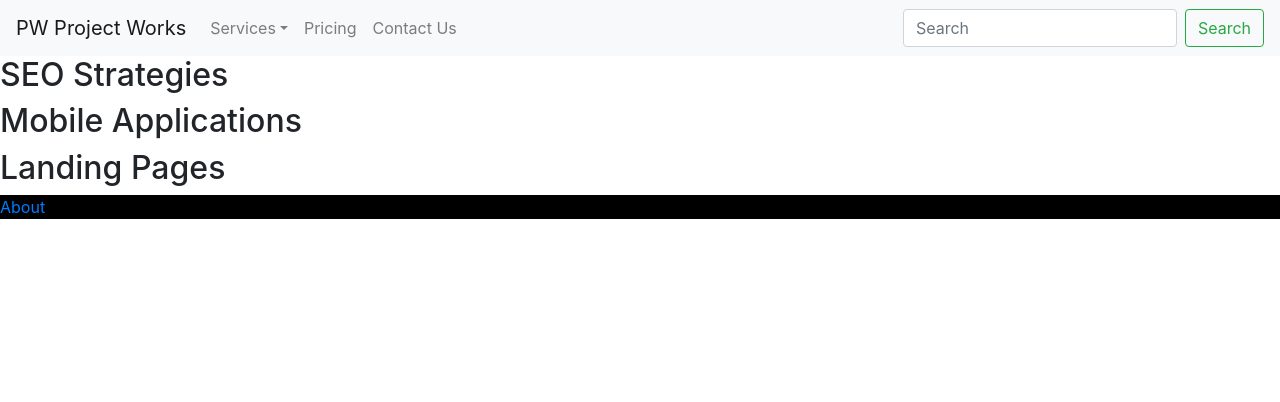
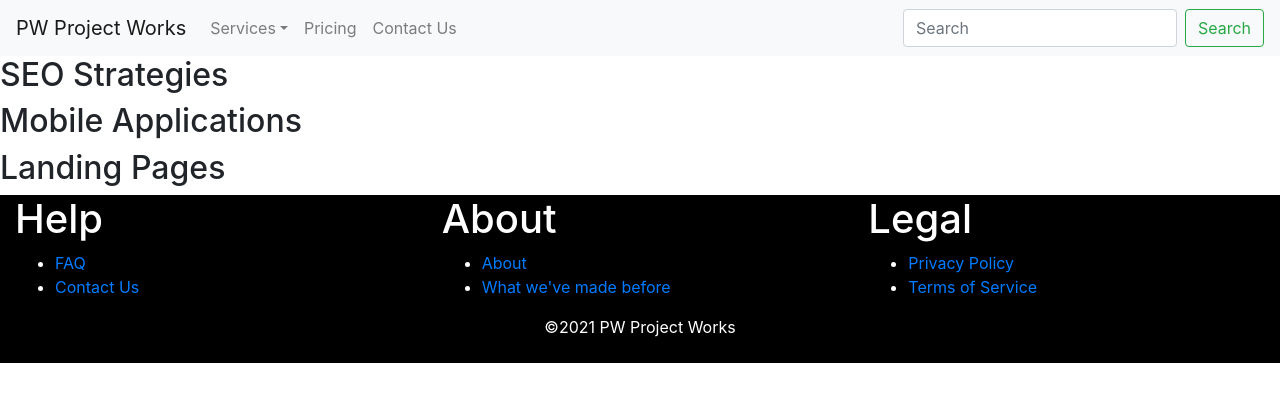
Before and after one commit to codebypaul/pw_project_works_front, a React (Create React App) app: page /services in a window 1280 px wide. Shown: the top 402 px of the page. Built offline with nearby package versions, Linux system fonts and the light colour scheme.

Commit message:
added more pages to site

```diff
--- a/package.json
+++ b/package.json
@@ -8,6 +8,7 @@
     "@testing-library/user-event": "^12.6.3",
     "bootstrap": "^4.6.0",
     "react": "^17.0.1",
+    "react-async-script-loader": "^0.3.0",
     "react-bootstrap": "^1.4.3",
     "react-dom": "^17.0.1",
     "react-router-dom": "^5.2.0",
--- a/src/App.js
+++ b/src/App.js
@@ -4,6 +4,7 @@ import { Switch, Route } from 'react-router-dom'
 // pages
 import About from './pages/About'
 import Contact from './pages/Contact'
+import FAQ from './pages/FAQ'
 import Home from './pages/Home'
 import Pricing from './pages/Pricing'
 import Reviews from './pages/Reviews'
@@ -19,6 +20,7 @@ function App() {
         <Route exact path='/' component={Home}/>
         <Route path='/about' component={About}/>
         <Route path='/contact_us' component={Contact}/>
+        <Route path='/FAQ' component={FAQ}/>
         <Route path='/pricing' component={Pricing}/>
         <Route path='/reviews' component={Reviews}/>
         <Route path='/services' component={Services}/>
--- a/src/components/Footer.js
+++ b/src/components/Footer.js
@@ -4,13 +4,58 @@ import styled from 'styled-components'
 export default function Footer() {
     return (
         <FooterWrapper>
-            <Link to='/about'>
-                About
-            </Link>
+            <div className="row m-0">
+                <div className="col-md-4">
+                    <h1>Help</h1>
+                    <ul>
+                        <li>
+                        <Link to='/FAQ'>FAQ</Link></li>
+                        <li>
+                            <Link to='/contact'>
+                                Contact Us
+                            </Link>
+                        </li>
+                    </ul>
+                </div>
+                <div className="col-md-4">
+                    <h1>About</h1>
+                    <ul>
+                        <li>
+                            <Link to='/about'>About</Link>
+                        </li>
+                        <li>
+                            <Link to='/projects'>What we've made before</Link>
+                        </li>
+                    </ul>
+                </div>
+                <div className="col-md-4">
+                    <h1>Legal</h1>
+                    <ul>
+                        <li>
+                            <Link to='/privacy_policy'>
+                                Privacy Policy
+                            </Link>
+                        </li>
+                        <li>
+                            <Link to='terms_of_service'>
+                                Terms of Service
+                            </Link>
+                        </li>
+                    </ul>
+                </div>
+            </div>
+            <div className="container text-center">
+                <span>©2021 PW Project Works</span>
+                <div>
+                    <img src="" alt=""/>
+                    <img src="" alt=""/>
+                </div>
+            </div>
         </FooterWrapper>
     )
 }
 
 const FooterWrapper = styled.footer`
     background: black;
+    color: white;
 `
--- a/src/pages/About.js
+++ b/src/pages/About.js
@@ -1,7 +1,8 @@
 export default function About() {
     return (
         <div>
-            <h1>About Page</h1>
+            <h1>About PW Project Works</h1>
+            <p>PW Project Works, established in 2020, is a black owned IT firm. </p>
         </div>
     )
 }
--- /dev/null
+++ b/src/pages/FAQ.js
@@ -0,0 +1,7 @@
+export default function FAQ() {
+    return (
+        <div>
+            <h1>FAQ</h1>
+        </div>
+    )
+}
```
Also changed, not shown: src/pages/PrivacyPolicy.js (added, +7 -0 lines), src/pages/TermsOfService.js (added, +7 -0 lines), 1 other file (tests, documents, lock files or other folders).
